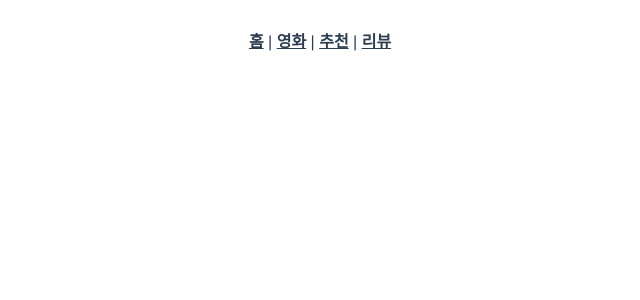
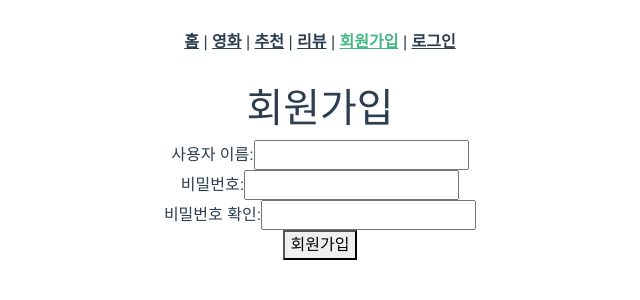
Before and after one commit to Hyojeong721/PJT0_ssafee_bean, a Vue app: page /signup in a window 1280 px wide. Shown: the top 300 px of the page, without its empty margins (320-960 px from the left). Built offline with nearby package versions, Linux system fonts and the light colour scheme.

Commit message:
회원가입, 로그인 기능 추가

```diff
--- a/src/App.vue
+++ b/src/App.vue
@@ -1,16 +1,47 @@
 <template>
   <div id="app">
     <div id="nav">
-      <router-link to="/">홈</router-link> |
-      <router-link to='/moviews'>영화</router-link> |
-      <router-link to='/recommendation'>추천</router-link> |
-      <router-link to="/reviews">리뷰</router-link>
+        <router-link to="/">홈</router-link> |
+        <router-link to='/moviews'>영화</router-link> |
+        <router-link to='/recommendation'>추천</router-link> |
+        <router-link to="/reviews">리뷰</router-link> |
+      <span v-if="isLogin">
+        <router-link @click.native="logout" to="#">로그아웃</router-link>
+      </span>
+      <span v-else>
+        <router-link to="/signup">회원가입</router-link> |
+        <router-link to="/login">로그인</router-link>
+      </span>
 
     </div>
-    <router-view/>
+    <router-view @login="isLogin=true"/>
   </div>
 </template>
 
+<script>
+export default {
+  name: 'App',
+  data: function () {
+    return {
+      isLogin: false,
+    }
+  },
+  methods: {
+    logout: function () {
+      this.isLogin = false
+      localStorage.removeItem('jwt')
+      this.$router.push({ name: 'Home' })
+    }
+  },
+  created: function () {
+    const token = localStorage.getItem('jwt')
+
+    if (token) {
+      this.isLogin = true
+    }
+  }
+}
+</script>
 
 
 <style>
--- a/src/router/index.js
+++ b/src/router/index.js
@@ -3,7 +3,10 @@ import VueRouter from 'vue-router'
 import Home from '../views/movies/Home.vue'
 import MovieList from '../views/movies/MovieList.vue'
 import ReviewList from '../views/reviews/ReviewList.vue'
+import ReviewForm from '../views/reviews/ReviewForm.vue'
 import Recommendation from '../views/recommendation/Recommendation.vue'
+import Login from '../views/accounts/Login.vue'
+import Signup from '../views/accounts/Signup.vue'
 
 Vue.use(VueRouter)
 
@@ -25,10 +28,24 @@ const routes = [
   },
   {
     path: '/reviews',
-    name: 'reviewList',
+    name: 'ReviewList',
     component: ReviewList,
   },
-
+  {
+    path: '/reviews/create',
+    name: 'ReviewForm',
+    component: ReviewForm,
+  },
+  {
+    path: '/login',
+    name: 'Login',
+    component: Login,
+  },
+  {
+    path: '/signup',
+    name: 'Signup',
+    component: Signup,
+  },
 ]
 
 const router = new VueRouter({
--- /dev/null
+++ b/src/views/accounts/Login.vue
@@ -0,0 +1,57 @@
+<template>
+  <div>
+    <h1>로그인</h1>
+    <div>
+      <label for="username">사용자 이름: </label>
+      <input
+        type="text"
+        id="username"
+        v-model="credentials.username"
+      >
+    </div>
+    <div>
+      <label for="password">비밀번호: </label>
+      <input
+        type="password"
+        id="password"
+        v-model="credentials.password"
+        @keyup.enter="login"
+      >
+    </div>
+    <button @click="login">로그인</button>
+  </div>
+</template>
+
+<script>
+import axios from 'axios'
+
+export default {
+  name: 'Login',
+  data: function () {
+    return {
+      credentials: {
+        username: null,
+        password: null,
+      }
+    }
+  },
+  methods: {
+    login: function () {
+      axios({
+        method: 'post',
+        url: 'http://127.0.0.1:8000/accounts/api-token-auth/',
+        data: this.credentials,
+      })
+        .then(res => {
+          console.log(res)
+          localStorage.setItem('jwt', res.data.token)
+          this.$emit('login')
+          this.$router.push({ name: 'Home' })
+        })
+        .catch(err => {
+          console.log(err)
+        })
+    }
+  }
+}
+</script>
--- /dev/null
+++ b/src/views/accounts/Signup.vue
@@ -0,0 +1,64 @@
+<template>
+  <div>
+    <h1>회원가입</h1>
+    <div>
+      <label for="username">사용자 이름: </label>
+      <input
+        type="text"
+        id="username"
+        v-model="credentials.username"
+      >
+    </div>
+    <div>
+      <label for="password">비밀번호: </label>
+      <input
+        type="password"
+        id="password"
+        v-model="credentials.password"
+      >
+    </div>
+    <div>
+      <label for="passwordConfirmation">비밀번호 확인: </label>
+      <input
+        type="password"
+        id="passwordConfirmation"
+        v-model="credentials.passwordConfirmation"
+        @keyup.enter="signup"
+      >
+    </div>
+    <button @click="signup">회원가입</button>
+  </div>
+</template>
+
+<script>
+import axios from 'axios'
+
+export default {
+  name: 'Signup',
+  data: function () {
+    return {
+      credentials: {
+        username: null,
+        password: null,
+        passwordConfirmation: null,
+      }
+    }
+  },
+  methods: {
+    signup: function () {
+      axios({
+        method: 'post',
+        url: 'http://127.0.0.1:8000/accounts/signup/',
+        data: this.credentials
+      })
+        .then(() => {
+          // console.log(res)
+          this.$router.push({ name: 'Login'})
+        })
+        .catch(err => {
+          console.log(err)
+        })
+    }
+  }
+}
+</script>
--- /dev/null
+++ b/src/views/reviews/ReviewForm.vue
@@ -0,0 +1,49 @@
+<template>
+  <div>
+    <h1>리뷰 작성</h1>
+    <label for="title">제목</label>
+    <input id="title" type="text" v-model="title">
+    <label for="content">내용</label>
+    <input id="content" type="text" v-model="content">
+    <button @click="createReview">작성</button>
+  </div>
+</template>
+
+<script>
+import axios from 'axios'
+
+export default {
+  name: 'ReviewForm',
+  data: function () {
+    return {
+      title: '',
+      content: '',
+    }
+  },
+  methods: {
+    createReview: function () {
+      const review = {
+        title: this.title,
+        content: this.content,
+      }
+      if (review.title) {
+        axios({
+          method: 'post',
+          url: 'http://127.0.0.1:8000/community/',
+          data: review,
+        })
+          .then(res => {
+            console.log(res)
+          })
+          .catch(err => {
+            console.log(err)
+          })
+      }
+    },
+  },
+}
+</script>
+
+<style>
+
+</style>
--- a/src/views/reviews/ReviewList.vue
+++ b/src/views/reviews/ReviewList.vue
@@ -1,18 +1,20 @@
 <template>
   <div>
-      <h1>Reviews</h1>
-      <review-item></review-item>
+    <h1>영화 리뷰</h1>
+    <router-link to="/reviews/create">리뷰 작성</router-link>
+    <review-item></review-item>
   </div>
 </template>
 
 <script>
 import ReviewItem from './ReviewItem.vue'
+// import axios from 'axios'
 
 export default {
-    name: 'ReviewList',
-    components: {
-      ReviewItem
-      },
+  name: 'ReviewList',
+  components: {
+    ReviewItem
+    },
 }
 </script>
 
```
